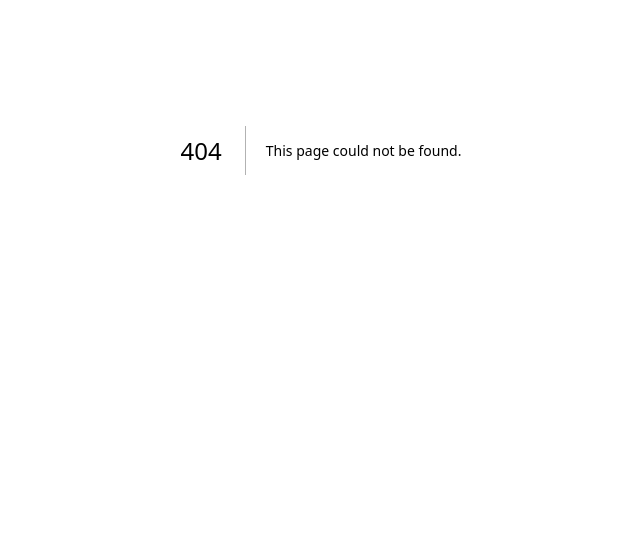
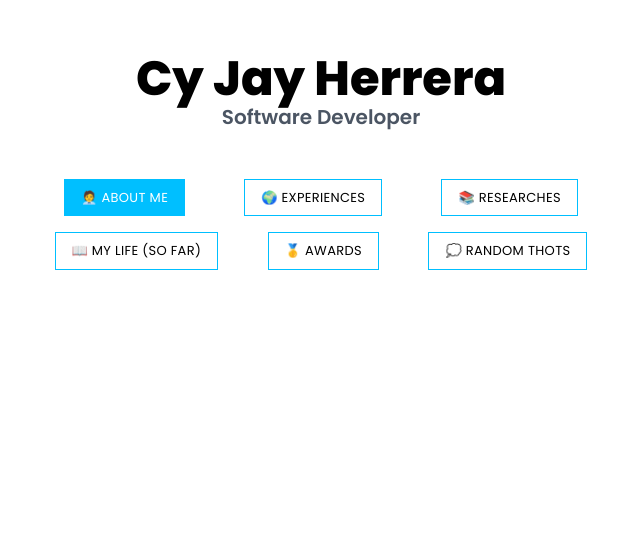
Before and after one commit to Perseus24/analytics, a Next.js app: page /developer in a window 1280 px wide. Before the commit this address had no page. Shown: the part 250-800 px from the top of the page, without its empty margins (319-959 px from the left). Built offline with nearby package versions, Linux system fonts and the light colour scheme.

Commit message:
feat: dev page init

```diff
--- /dev/null
+++ b/app/developer/page.tsx
@@ -0,0 +1,28 @@
+"use client";
+import React from 'react';
+
+const DeveloperProfile: React.FC = () => {
+    return (
+        <div className='w-full flex flex-col  bg-white px-6 py-4'>
+            <div className="h-screen w-full flex flex-col justify-center items-center">
+                <div className='flex flex-col justify-center items-center'>
+                    <h1 className='text-5xl text-black font-extrabold'>Cy Jay Herrera</h1>
+                    <p className='text-xl text-gray-600 font-semibold'>Software Developer</p>
+                </div>
+                <div className='flex flex-wrap mt-10 text-black justify-evenly w-1/2 text-[13px]'>
+                    <div className='px-4 py-2 border border-[#00BFFF] m-2 active-link-dev tracking-wide'>🧑‍💼 ABOUT ME</div>
+                    <div className='px-4 py-2 border border-[#00BFFF] m-2 tracking-wide'>🌍 EXPERIENCES</div>
+                    <div className='px-4 py-2 border border-[#00BFFF] m-2 tracking-wide'>📚 RESEARCHES</div>
+                    <div className='px-4 py-2 border border-[#00BFFF] m-2 tracking-wide'>📖 MY LIFE (SO FAR)</div>
+                    <div className='px-4 py-2 border border-[#00BFFF] m-2 tracking-wide'>🥇 AWARDS</div>
+                    <div className='px-4 py-2 border border-[#00BFFF] m-2 tracking-wide'>💭 RANDOM THOTS</div>
+                </div>
+            </div>
+            <div className="h-screen w-full flex flex-col items-center">
+                <img className='w-96 h-96 rounded-full' src="/images/cy-profile.jpg" alt="Profile" />
+            </div>
+        </div>
+    );
+}
+
+export default DeveloperProfile;
--- a/app/globals.css
+++ b/app/globals.css
@@ -23,3 +23,8 @@ body {
 .debug {
   border: 1px solid red;
 }
+
+.active-link-dev {
+  background-color: #00BFFF;
+  color: white;
+}
--- a/app/lib/supabase.ts
+++ b/app/lib/supabase.ts
@@ -20,14 +20,10 @@ export const todayPosts = async () => {
     const today = new Date();
     const startOfDay = new Date(today.setHours(0, 0, 0, 0)).toISOString();
     const endOfDay = new Date(today.setHours(23, 59, 59, 999)).toISOString();
-    console.log(`${startOfDay} - ${endOfDay}`);
     const { data, error } = await supabase
         .from('posts')
         .select('*')
-        .order('created_at', { ascending: false })
-        .gte('created_at', startOfDay)
-        .lte('created_at', endOfDay);
-
+        .order('created_at', { ascending: false });
     if (error) {
         console.error('Error fetching posts:', error.message);
     }
--- a/app/page.tsx
+++ b/app/page.tsx
@@ -34,6 +34,7 @@ export default function Home() {
             setUsername(userData.username);
         }
       }
+      console.log(data);
     };
 
     getUser();
--- a/app/ui/header.tsx
+++ b/app/ui/header.tsx
@@ -29,8 +29,8 @@ const Header = ({ username }: { username: string }) => {
         <div className='flex justify-between py-2 pt-4 text-black items-center dark:text-white'>
             {/* LINKS */}
             <div className="flex gap-4 items-center ">
-                <a href="/  " className="hover:text-blue-800" >All</a>
-                <a href="/dashboard" className="hover:text-blue-800">Stuffs</a>
+                <a href="/  " className="hover:text-blue-800" >Today</a>
+                <Link href="/all" className="hover:text-blue-800">Stuffs</Link>
                 <a href="/analytics" className="hover:text-blue-800">Analytics</a>
             </div>
             {/* Profile */}
--- a/app/ui/post.tsx
+++ b/app/ui/post.tsx
@@ -23,18 +23,26 @@ const Post: React.FC<PostProps> = ({ post }) => {
     const [username, setUsername] = useState('Anonymous');
 
     useEffect(() => {
-        likedPosts();
-        getUser();
-    })
+        const fetchLikedPosts = async () => {
+            await getUser();
+            if (user) {
+                await likedPosts();
+            }
+        };
+
+        fetchLikedPosts();
+    }, [user?.id, post?.id]);
+
     const likedPosts = async () => {
         const { data } = await supabase
             .from('user_likes')
             .select('*')
             .eq('user_id', user?.id)
-            .eq('post_id', post.id)
-            .single();
-        if (data) {
+            .eq('post_id', post.id);
+        if (data && data.length > 0) {
             setPostIsLiked(true);
+        } else {
+            setPostIsLiked(false);
         }
     }
     const getUser = async () => {
```
Also changed, not shown: public/images/cy-profile.jpg (added).
